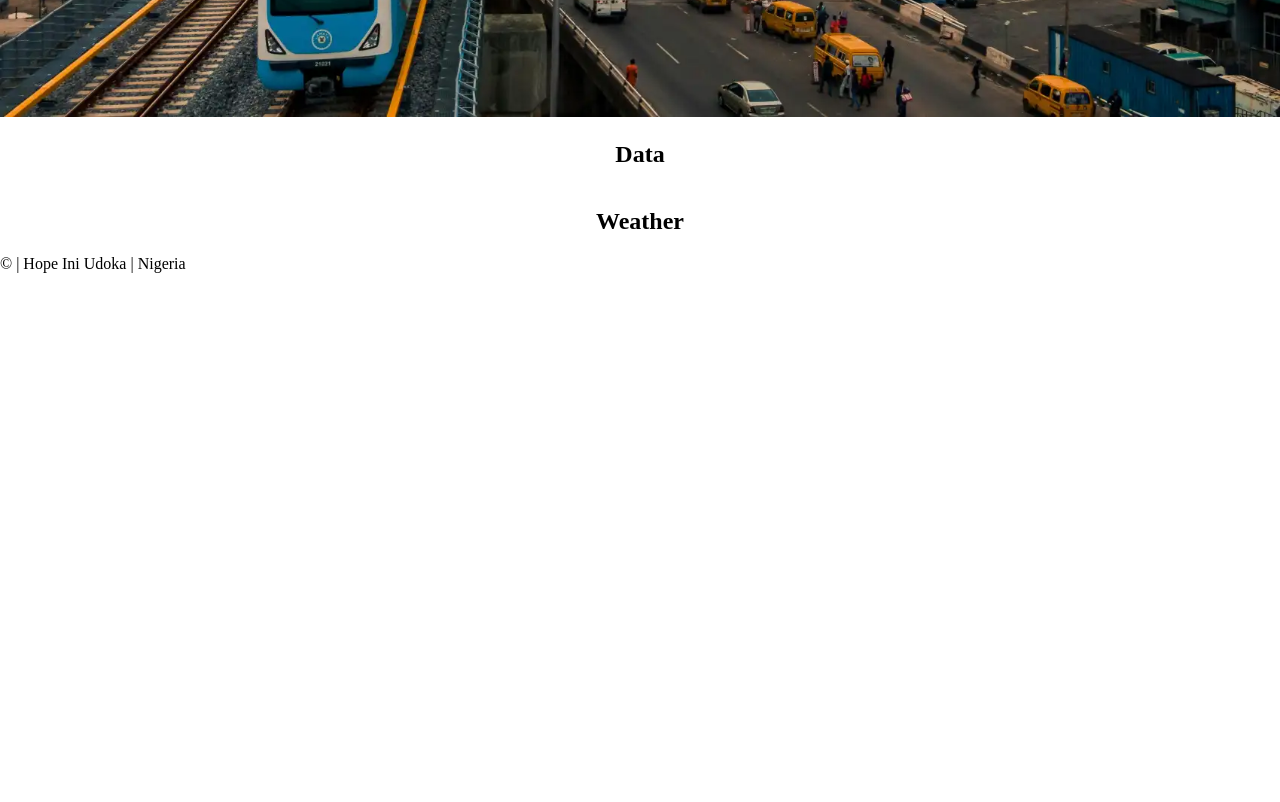
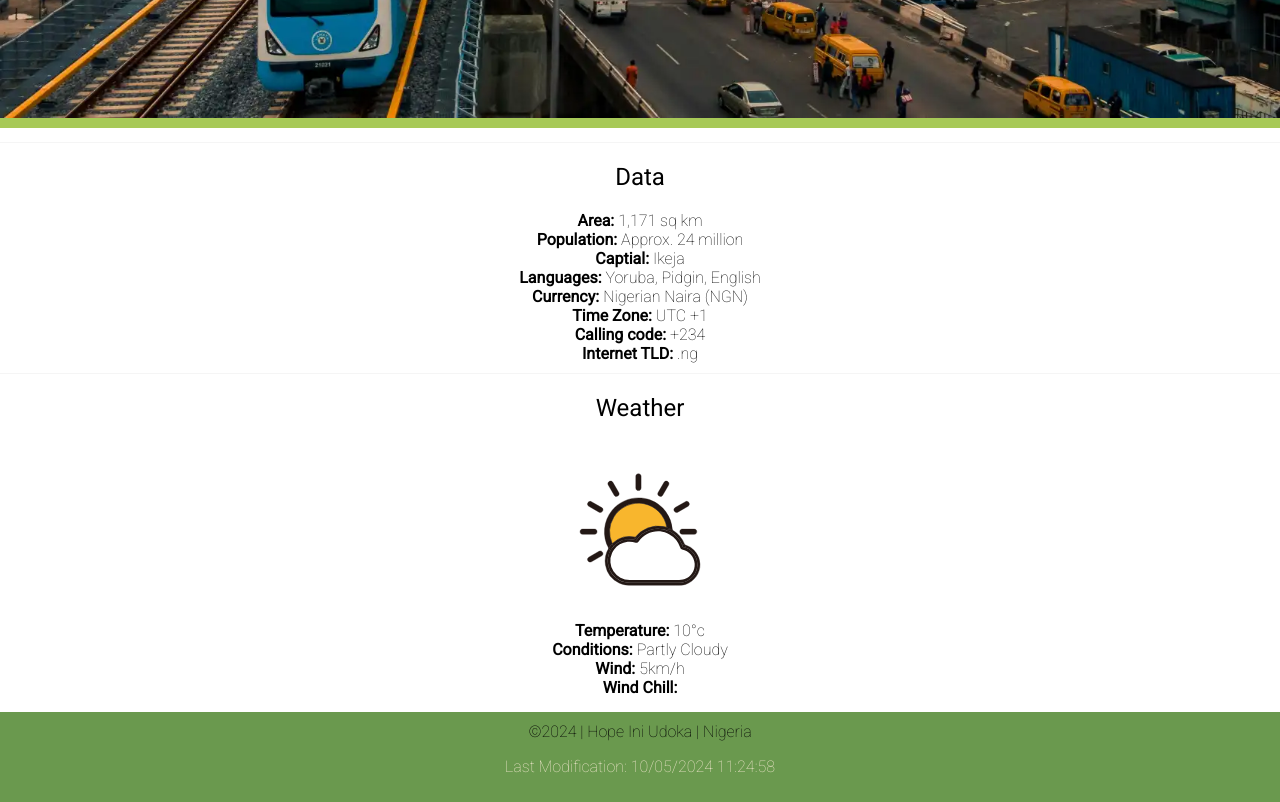
Before and after one commit to Hopeudoka/wdd131, a plain HTML site: page place.html in a window 1280 px wide. Shown: the part 680-1482 px from the top of the page. Before the commit the page ends 969 px from the top, so only its background shows below. Drawn offline with Linux system fonts and the light colour scheme.

Commit message:
update place

```diff
--- a/place.html
+++ b/place.html
@@ -32,11 +32,50 @@
             <div class="data">
                 <h2>Data</h2>
 
+                <div>
+                    <strong>Area:  </strong>1,171 sq km
+                </div>
+                <div>
+                    <strong>Population:  </strong>Approx. 24 million
+                </div>
+                <div>
+                    <strong>Captial:  </strong> Ikeja
+                </div>
+                <div>
+                    <strong>Languages:  </strong> Yoruba, Pidgin, English
+                </div>
+                <div>
+                    <strong>Currency:  </strong> Nigerian Naira (NGN)
+                </div>
+                <div>
+                    <strong>Time Zone:  </strong>UTC +1
+                </div>
+                <div>
+                    <strong>Calling code:  </strong> +234
+                </div>
+                <div>
+                    <strong>Internet TLD:  </strong>.ng
+                </div>
             </div>
 
             <div class="weather">
                 <h2>Weather</h2>
+                <div class="weather-icon">
+                    <img src="images/weather_icon.svg" alt="a weather icon showing the sun and a cloud.">
+                </div>
 
+                <div>
+                    <strong>Temperature:  </strong>10&deg;c
+                </div>
+                <div>
+                    <strong>Conditions:  </strong>Partly Cloudy
+                </div>
+                <div>
+                    <strong>Wind:  </strong>5km/h
+                </div>
+                <div>
+                    <strong>Wind Chill:  </strong><span class="windChill"></span>
+                </div>
             </div>
         </main>
 
--- a/scripts/place.js
+++ b/scripts/place.js
@@ -0,0 +1,7 @@
+const today = new Date();
+
+const year = document.querySelector("#year");
+year.innerHTML = `<span>${today.getFullYear()}</span>`;
+
+const lastUpdate = document.querySelector("#lastModified")
+lastUpdate.innerHTML = `Last Modification: ${document.lastModified}`;
--- a/styles/place.css
+++ b/styles/place.css
@@ -1,4 +1,4 @@
-.root {
+:root {
     --color: black;
     --primary-color: #6a994e;
     --secondary-color: #f2e8cf;
@@ -8,28 +8,51 @@
 body{
     margin: 0;
     padding: 0;
+    font-family: "roboto", sans-serif;
+    font-weight: 100;
 }
 
 .title {
-    background-color: #6a994e;
+    background-color: var(--primary-color);
     padding: 50px;
     margin: 0;
 }
 
 h1 {
-    background-color: #f2e8cf;
+    background-color: var(--secondary-color);
     padding: 10px;
     margin: 0;
     display: flex;
     justify-content: center;
+    font-weight: 400;
+}
+
+h2 {
+    font-weight: 400;
 }
 
 .hero img {
     width: 100%;
     height: auto;
+    background-color: var(--extra-color);
+    padding: 0 0 10px 0;
 }
 
 .data, .weather {
-    display: flex;
+    display: grid;
     justify-content: center;
+    text-align: center;
+    margin-top: 10px;
+    border-top: solid 0.5px whitesmoke;
 }
+
+footer {
+    text-align: center;
+    padding: 10px;
+    background-color: var(--primary-color);
+    margin-top: 15px;
+}
+
+footer p {
+    color: var(--secondary-color);
+}
```
Also changed, not shown: images/weather_icon.svg (added).
